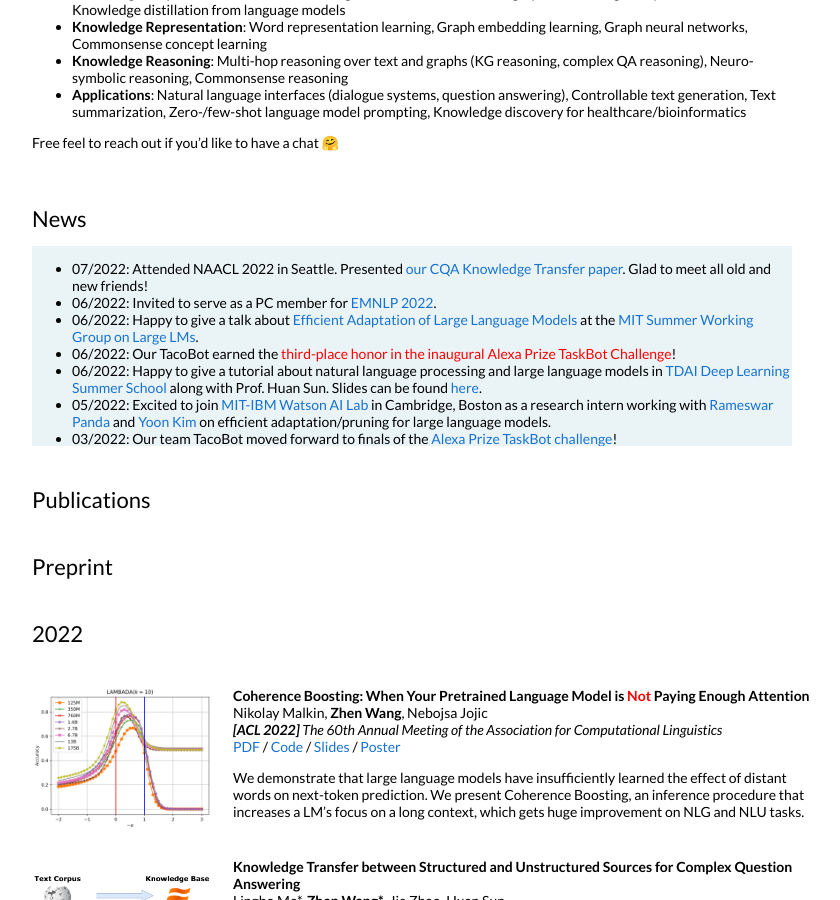
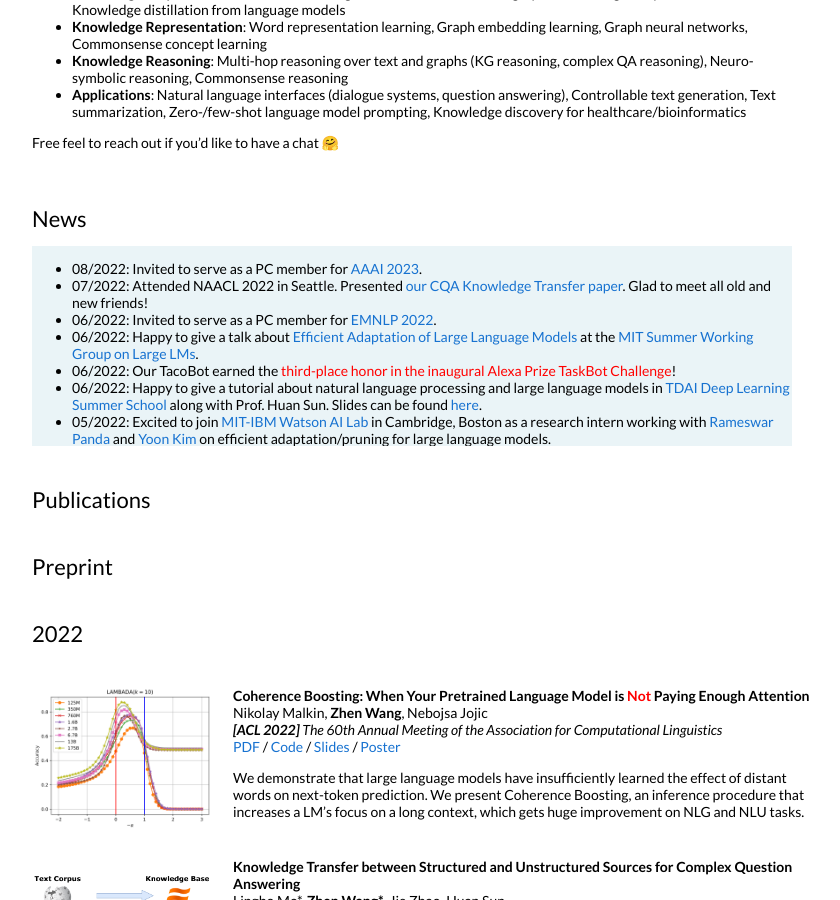
Before and after one commit to zhenwang9102/zhenwang9102.github.io, a Jekyll site: the page built from _posts/2019-06-02-venue.markdown, in a window 1280 px wide and 900 px high, scrolled down 578 px. Shown: the whole window, without its empty margins (228-1068 px from the left). Built offline with Jekyll 4.4.1, drawn with Linux system fonts in a browser that asks for light colours.

Commit message:
Update default.html

```diff
--- a/_layouts/default.html
+++ b/_layouts/default.html
@@ -95,6 +95,9 @@
               <p></p>
               <div class="listbox">
                 <ul>
+                  <li>
+                    08/2022: Invited to serve as a PC member for <a href="https://aaai.org/Conferences/AAAI-23//">AAAI 2023</a>.
+                  </li>
                   <li>
                     07/2022: Attended NAACL 2022 in Seattle. Presented <a href="https://aclanthology.org/2022.suki-1.7.pdf">our CQA Knowledge Transfer paper</a>. Glad to meet all old and new friends!
                   </li>
```
